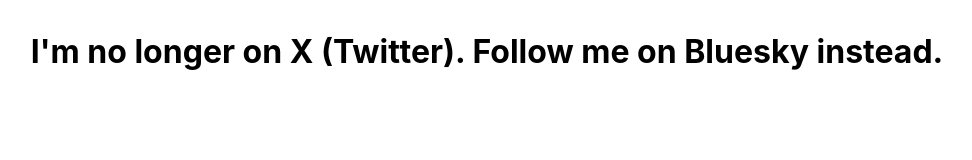
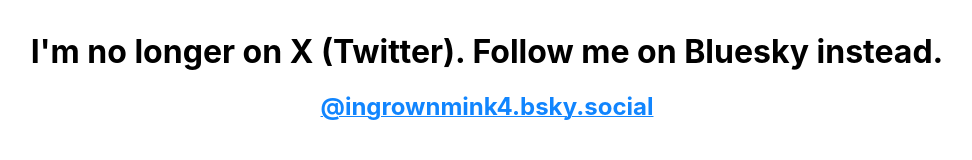
Before and after one commit to IngrownMink4/blue-sunset, a plain HTML site: page index.html in a window 1280 px wide. Shown: the whole page, without its empty margins (153-1125 px from the left). Drawn offline with Linux system fonts and the light colour scheme; a web font is replaced by a local one.

Commit message:
Update index.html

```diff
--- a/index.html
+++ b/index.html
@@ -8,7 +8,7 @@
 	<!-- HTML in your document's head -->
 <link rel="preconnect" href="https://rsms.me/">
 <link rel="stylesheet" href="https://rsms.me/inter/inter.css">
-
+        <!-- end -->
     <title>I'm no longer on X (Twitter). Follow me on Bluesky instead.</title>
 </head>
 <style>
@@ -21,7 +21,7 @@
 @supports (font-variation-settings: normal) {
   :root { font-family: InterVariable, sans-serif; }
 }
-
+       /* end */
 
 
 	/* forzar aspecto claro oscuro de las web forms */
@@ -38,9 +38,9 @@ body {
 	padding: 1ch 2ch;
 }
 
-a {
-		color: #1185fe;
-		text-decoration-thickness: 1.25px;
+     a {
+	color: #1185fe;
+	text-decoration-thickness: 1.25px;
 	}
 
 	/* selectores con color */
@@ -77,3 +77,4 @@ a {
 </style>
 
 	<h1>I'm no longer on X (Twitter). Follow me on Bluesky instead.</h1>
+	<h2> <a href="https://bsky.app/profile/ingrownmink4.bsky.social">@ingrownmink4.bsky.social</a> </h2>
```
